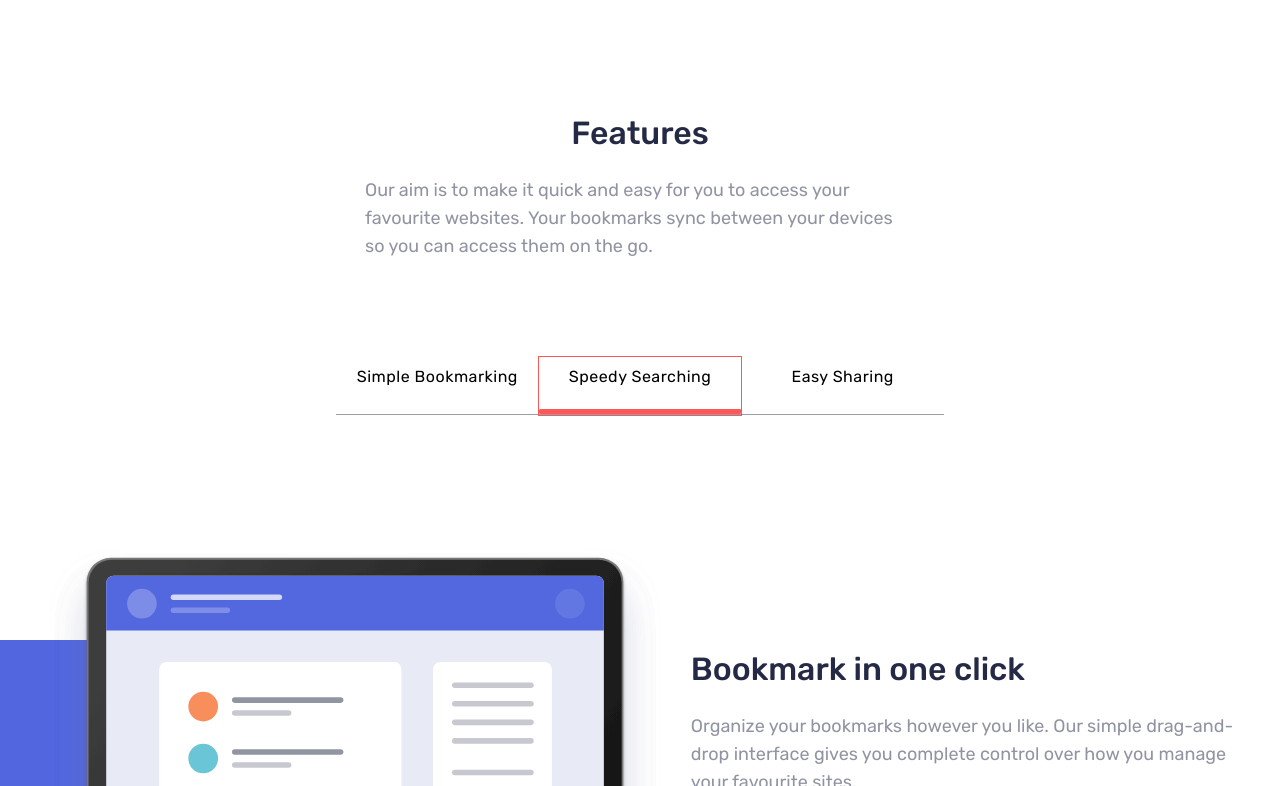
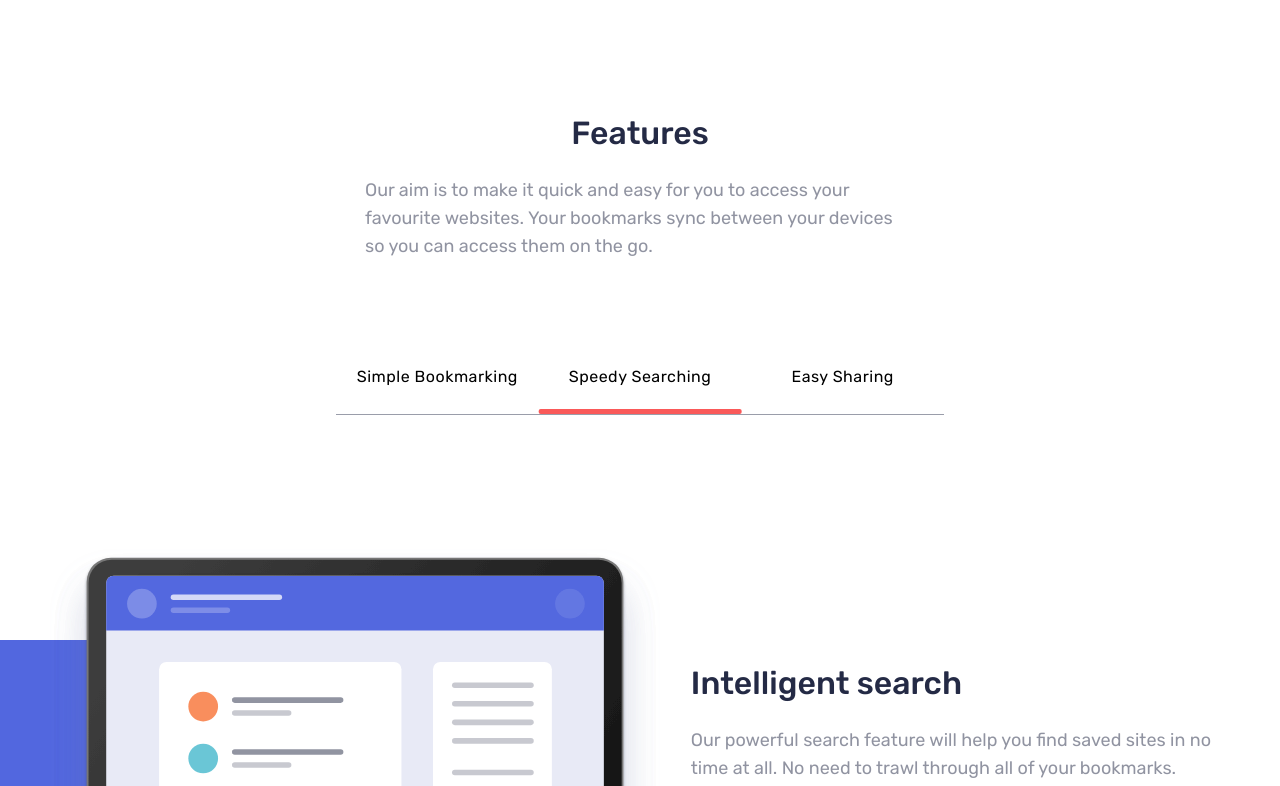
Before and after one commit to GeraASM/bookmark, a website: page index.html in a window 1280 px wide. Both pictures are taken after a click on the element "Speedy Searching". Shown: the part 658-1444 px from the top of the page. Drawn offline with nearby package versions, Linux system fonts and the light colour scheme; files that its build step writes are made by us from their sources.

Commit message:
fixed some details

```diff
--- a/index.html
+++ b/index.html
@@ -49,9 +49,9 @@
             <p class="bookmark__text">Our aim is to make it quick and easy for you to access your favourite websites.
   Your bookmarks sync between your devices so you can access them on the go.</p>
             <div class="bookmark__options space-two">
-                <p class="bookmark__option bookmark__option--active bookmark__simple" tabindex="0">Simple Bookmarking</p>
-                <p class="bookmark__option bookmark__speedy" tabindex="0">Speedy Searching</p>
-                <p class="bookmark__option bookmark__easy" tabindex="0">Easy Sharing</p>
+                <p id="simple" class="bookmark__option bookmark__option--active bookmark__simple" tabindex="0">Simple Bookmarking</p>
+                <p id="speedy" class="bookmark__option bookmark__speedy" tabindex="0">Speedy Searching</p>
+                <p id="easy" class="bookmark__option bookmark__easy" tabindex="0">Easy Sharing</p>
             </div>
         </section>
         <section id="second" class="bookmark-content wrapper">
@@ -60,8 +60,8 @@
                 <div class="bookmark__background bookmark__background--reverse"></div>
             </section>
             <section class="bookmark__texts space-three">
-                <h2 class="bookmark__title bookmark__title--second">Bookmark in one click</h2>
-                <p class="bookmark__text">Organize your bookmarks however you like. Our simple drag-and-drop interface
+                <h2 id="title" class="bookmark__title bookmark__title--second">Bookmark in one click</h2>
+                <p id="text" class="bookmark__text">Organize your bookmarks however you like. Our simple drag-and-drop interface
       gives you complete control over how you manage your favourite sites.</p>
                 <button type="button" class="bookmark__btn bookmark__more">More Info</button>
             </section>
@@ -216,17 +216,15 @@
 
   More Info
 
-  Intelligent search
 
-  Our powerful search feature will help you find saved sites in no time at all.
-  No need to trawl through all of your bookmarks.
+
+
 
   More Info
 
-  Share your bookmarks
 
-  Easily share your bookmarks and collections with others. Create a shareable
-  link that you can send at the click of a button.
+
+
 
   More Info
 
--- a/js/script.js
+++ b/js/script.js
@@ -1,8 +1,24 @@
 const bookmarkOptions = document.querySelectorAll('.bookmark__option');
+const showOptions = {
+    simple: ['Bookmark in one click', `Organize your bookmarks however you like. Our simple drag-and-drop interface
+      gives you complete control over how you manage your favourite sites.`],
+    speedy: ['Intelligent search', `Our powerful search feature will help you find saved sites in no time at all.
+  No need to trawl through all of your bookmarks.`],
+    easy: ['Share your bookmarks', `Easily share your bookmarks and collections with others. Create a shareable
+  link that you can send at the click of a button.`]
+}
+const title = document.getElementById('title');
+const text = document.getElementById('text');
 function optionChose(e) {
     const option = e.currentTarget;
+    const idOption = option.id;
+    console.log(idOption);
+    const [titleOption, textOption] = showOptions[idOption];
+    console.log(titleOption, textOption);
     bookmarkOptions.forEach(option => option.classList.remove('bookmark__option--active'));
     option.classList.add('bookmark__option--active');
+    title.textContent = titleOption;
+    text.textContent = textOption;
 }
 bookmarkOptions.forEach(option => option.addEventListener('click', optionChose));
 
--- a/sass/models/_main.scss
+++ b/sass/models/_main.scss
@@ -141,7 +141,7 @@
             color: variables.$clr-red-400;
         }
         &:focus {
-            outline: 1px solid variables.$clr-red-400;
+            outline: none;
         }
 
         @media screen and (min-width: 768px) {
--- a/styles/style.css
+++ b/styles/style.css
@@ -253,7 +253,7 @@ img {
   color: #FA5959;
 }
 .bookmark__option:focus {
-  outline: 1px solid #FA5959;
+  outline: none;
 }
 @media screen and (min-width: 768px) {
   .bookmark__option {
```
